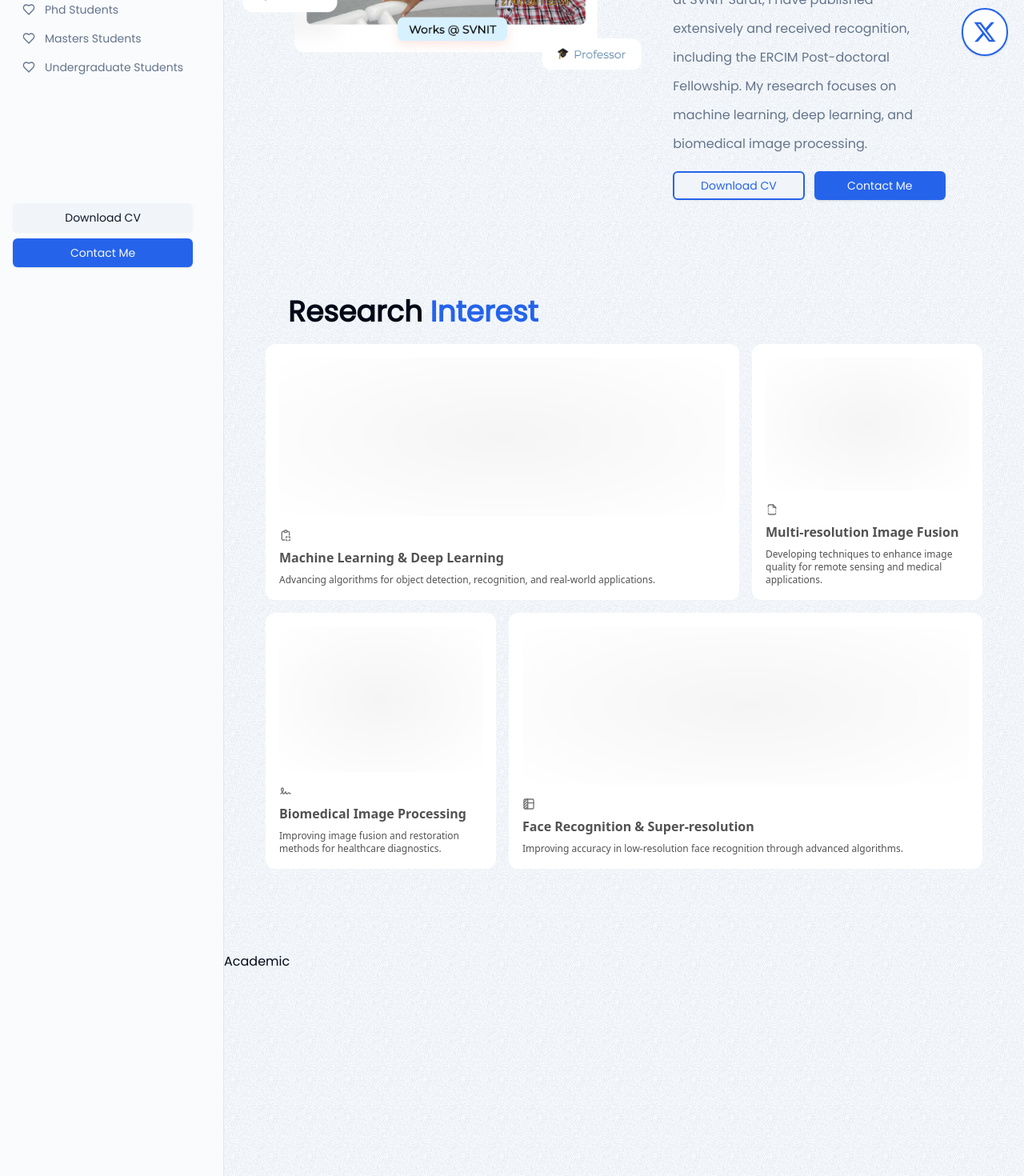
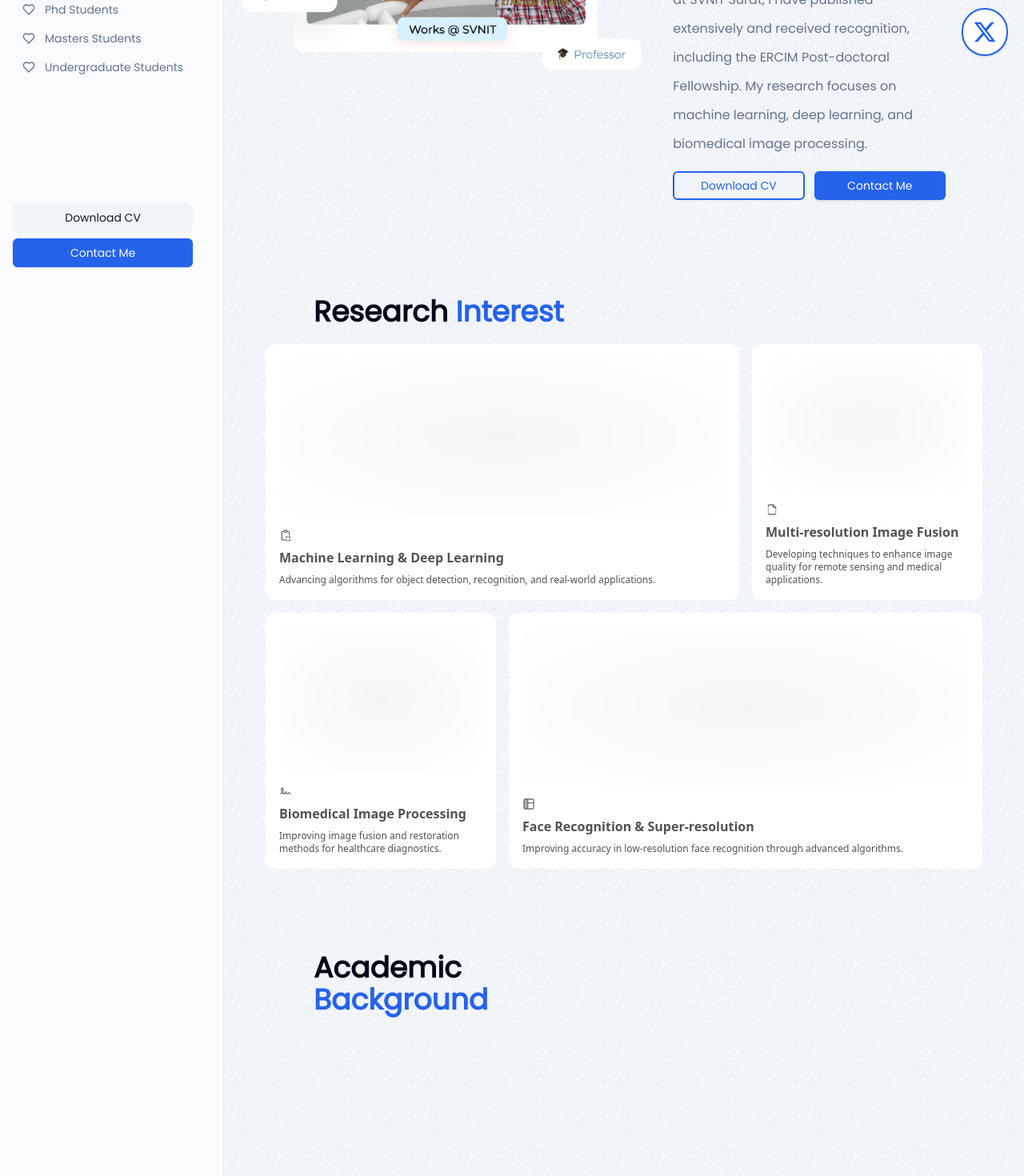
Before and after one commit to dibyam-jalan27/Kishor-Upla, a Next.js app: page / in a window 1280 px wide. Shown: the part 450-1920 px from the top of the page at 80% size. Built offline with nearby package versions, Linux system fonts and the light colour scheme.

Commit message:
heading fixed

```diff
--- a/components/Sections/Education.tsx
+++ b/components/Sections/Education.tsx
@@ -3,7 +3,9 @@ import React from "react";
 export default function Education() {
   return (
     <div>
-      <h1>Academic</h1>
+      <h1 className="mb-5 text-center text-2xl font-semibold md:mx-28 md:text-left md:text-4xl">
+        Academic <div className="text-primary">Background</div>
+      </h1>
     </div>
   );
 }
--- a/components/Sections/Interest.tsx
+++ b/components/Sections/Interest.tsx
@@ -11,7 +11,7 @@ import {
 export default function Interest() {
   return (
     <>
-      <h1 className="mb-5 text-center text-2xl font-semibold md:mx-20 md:text-left md:text-4xl">
+      <h1 className="mb-5 text-center text-2xl font-semibold md:ml-28 md:text-left md:text-4xl">
         Research <span className="text-primary">Interest</span>
       </h1>
       <BentoGrid className="mx-3 max-w-4xl md:mx-auto md:auto-rows-[20rem]">
```
